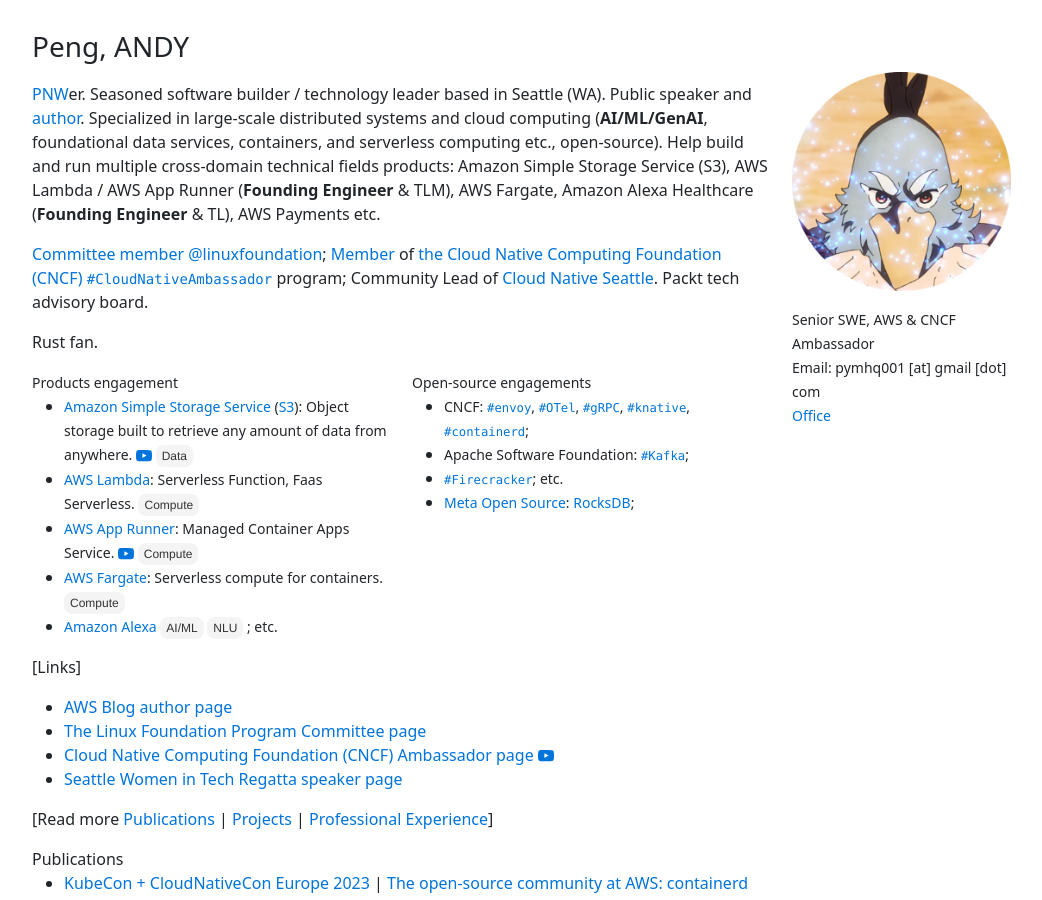
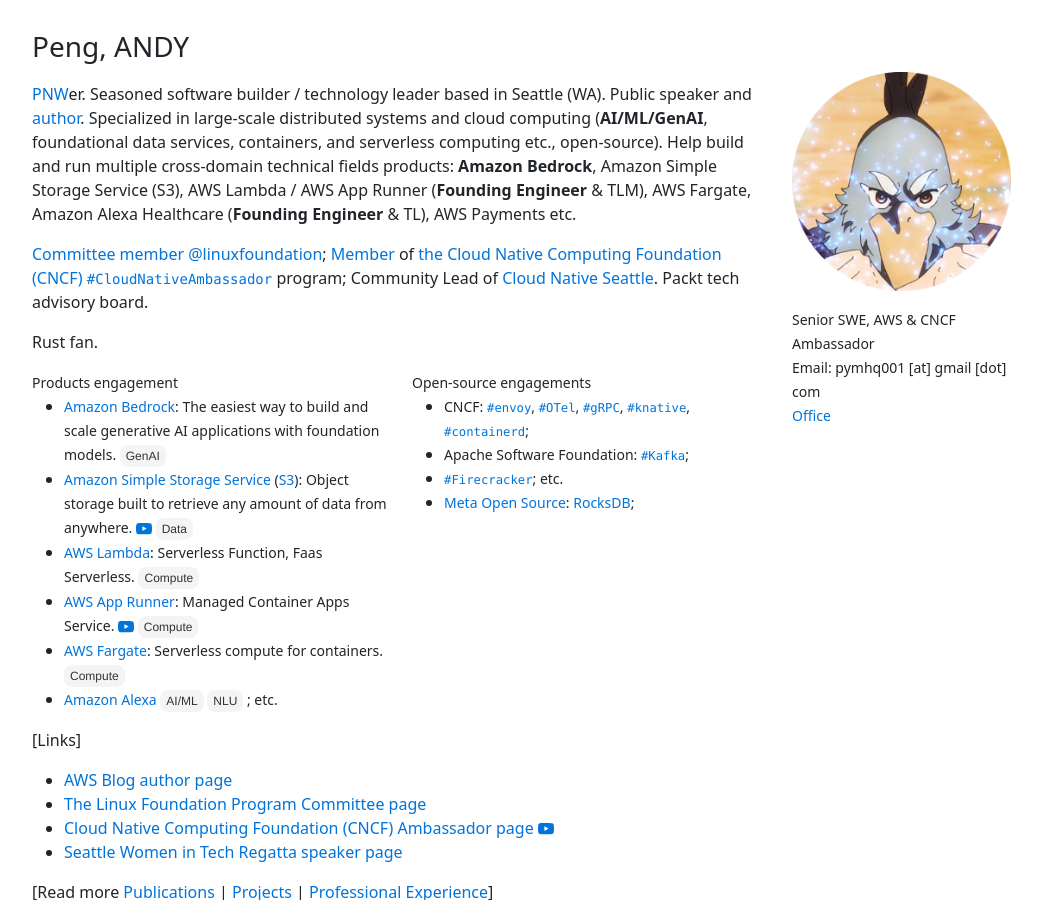
Before and after one commit to gfw001/gfw001.github.io, a Jekyll site: the page index.html, which Jekyll copies as it is, in a window 1280 px wide and 900 px high. Shown: the whole window, without its empty margins (50-1092 px from the left). Built offline with Jekyll 4.4.1, drawn with Linux system fonts in a browser that asks for light colours.

Commit message:
Update index.html

```diff
--- a/index.html
+++ b/index.html
@@ -94,7 +94,7 @@
   <div class="row">
     <div class="col">
       <p style="margin-top:10px;">
-        <a href="https://www.pcta.org/">PNW</a>er. Seasoned software builder / technology leader based in Seattle (WA). Public speaker and <a href="https://aws.amazon.com/blogs/containers/author/yimipeng/">author</a>. Specialized in large-scale distributed systems and cloud computing (<strong>AI/ML/GenAI</strong>, foundational data services, containers, and serverless computing etc., open-source). Help build and run multiple cross-domain technical fields products: Amazon Simple Storage Service (S3), AWS Lambda / AWS App Runner (<strong>Founding Engineer</strong> & TLM), AWS Fargate, Amazon Alexa Healthcare (<strong>Founding Engineer</strong> & TL), AWS Payments etc.
+        <a href="https://www.pcta.org/">PNW</a>er. Seasoned software builder / technology leader based in Seattle (WA). Public speaker and <a href="https://aws.amazon.com/blogs/containers/author/yimipeng/">author</a>. Specialized in large-scale distributed systems and cloud computing (<strong>AI/ML/GenAI</strong>, foundational data services, containers, and serverless computing etc., open-source). Help build and run multiple cross-domain technical fields products: <strong>Amazon Bedrock</strong>, Amazon Simple Storage Service (S3), AWS Lambda / AWS App Runner (<strong>Founding Engineer</strong> & TLM), AWS Fargate, Amazon Alexa Healthcare (<strong>Founding Engineer</strong> & TL), AWS Payments etc.
       </p>
 	<!--
 	      <ul style="list-style: none; padding-left: 0;">
@@ -132,6 +132,9 @@
 
 	      <small>Products engagement</small>
 	      <ul>
+		      <li>
+			      <small><a href="https://aws.amazon.com/bedrock/">Amazon Bedrock</a>: The easiest way to build and scale generative AI applications with foundation models. <button>GenAI</button> </small>
+		      </li>
 		      <li>
 			      <small><a href="https://aws.amazon.com/s3/">Amazon Simple Storage Service</a> (<a href="https://www.lastweekinaws.com/blog/s3-as-an-eternal-service/">S3</a>): Object storage built to retrieve any amount of data from anywhere. <a href="https://youtu.be/sYDJYqvNeXU?si=efahW1_V7OMujFyD">
 		<svg xmlns="http://www.w3.org/2000/svg" width="16" height="16" fill="currentColor" class="bi bi-youtube" viewBox="0 0 16 16">
```
